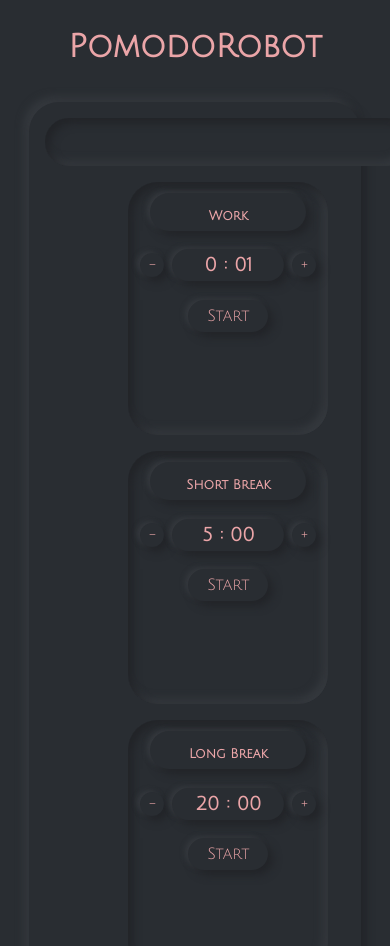
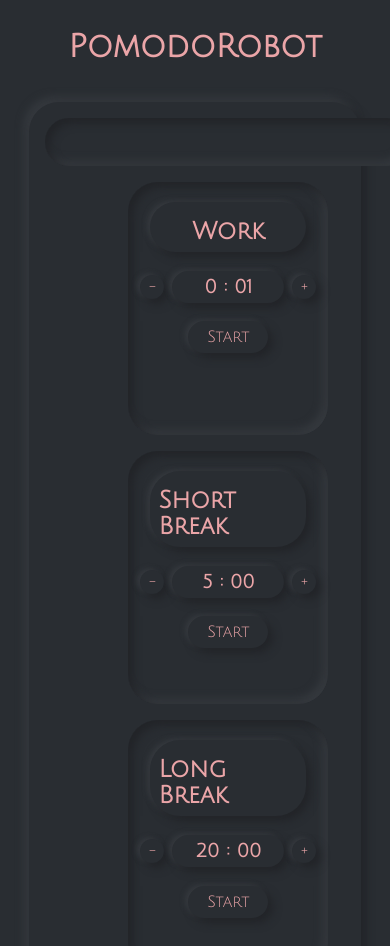
Before and after one commit to mattdeann/pomodoro, a React (Create React App) app: page / in a window 390 px wide. Shown: the top 946 px of the page. Built offline with nearby package versions, Linux system fonts and the light colour scheme.

Commit message:
Fix responsiveness

```diff
--- a/src/Timers/Timer.css
+++ b/src/Timers/Timer.css
@@ -13,7 +13,6 @@
 .timer-type {
   display: flex;
   justify-content: center;
-  font-size: small;
   width: 70%;
   padding: 0.5rem;
   padding-top: 1rem;
--- a/src/TimersBox/TimersBox.css
+++ b/src/TimersBox/TimersBox.css
@@ -62,7 +62,7 @@
   inset .3rem .3rem .5rem #c4e5f5
 }
 
-@media only screen and (min-width: 700px) {
+@media only screen and (min-width: 700px) and (max-width: 800px) {
 
   .timers-box {
     margin: 1rem;
@@ -105,7 +105,7 @@
   }
 }
 
-@media only screen and (min-width: 800px) {
+@media only screen and (min-width: 801px) {
 
   .timers-box {
     margin: 1rem;
@@ -126,7 +126,6 @@
     width: 1000px;
     grid-column: 1 / -1;
     width: 60%;
-
   }
 
   .timer {
```
